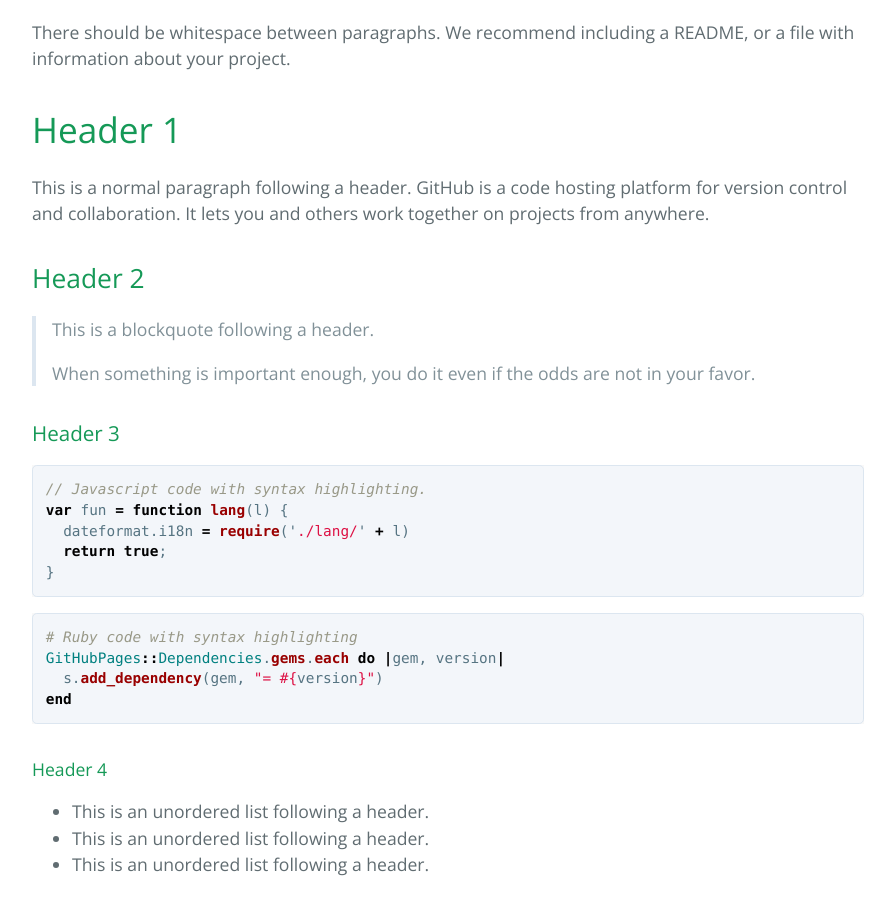
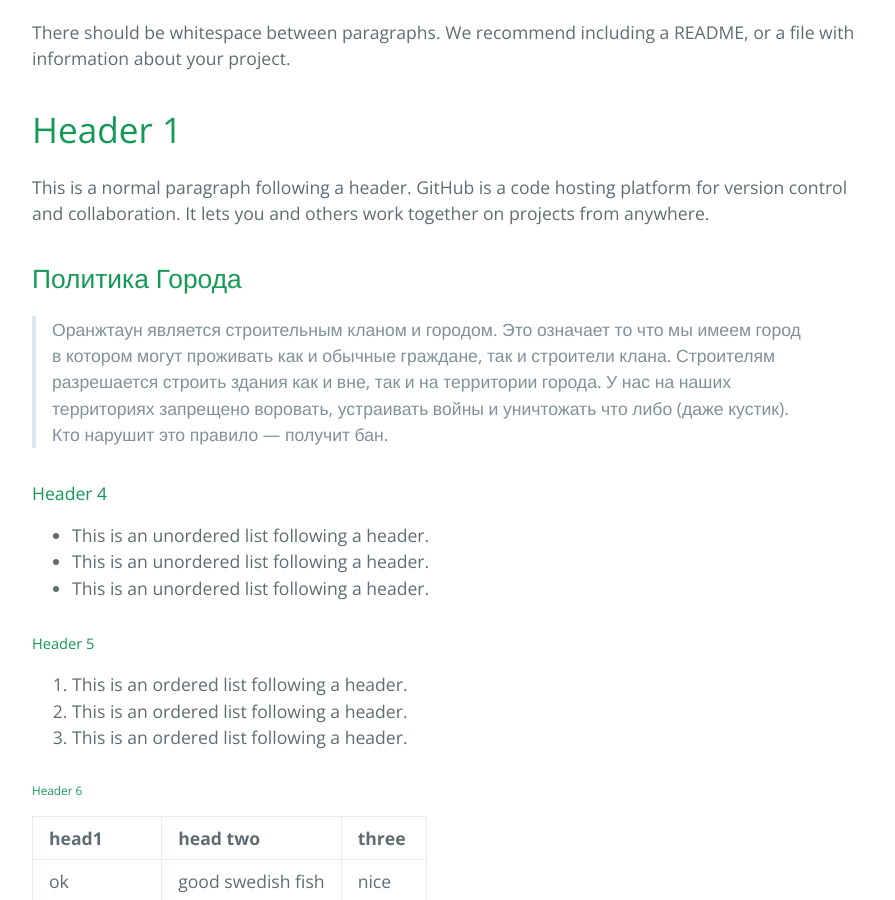
Before and after one commit to giviua/orangetown, a Jekyll site: the page built from index.md, in a window 1280 px wide and 900 px high, scrolled down 528 px. Shown: the whole window, without its empty margins (192-1087 px from the left). Built offline with Jekyll 4.4.1, drawn with Linux system fonts in a browser that asks for light colours.

Commit message:
Update index.md

````diff
--- a/index.md
+++ b/index.md
@@ -14,28 +14,9 @@ There should be whitespace between paragraphs. We recommend including a README,
 
 This is a normal paragraph following a header. GitHub is a code hosting platform for version control and collaboration. It lets you and others work together on projects from anywhere.
 
-## Header 2
+## Политика Города
 
-> This is a blockquote following a header.
->
-> When something is important enough, you do it even if the odds are not in your favor.
-
-### Header 3
-
-```js
-// Javascript code with syntax highlighting.
-var fun = function lang(l) {
-  dateformat.i18n = require('./lang/' + l)
-  return true;
-}
-```
-
-```ruby
-# Ruby code with syntax highlighting
-GitHubPages::Dependencies.gems.each do |gem, version|
-  s.add_dependency(gem, "= #{version}")
-end
-```
+> Оранжтаун является строительным кланом и городом. Это означает то что мы имеем город в котором могут проживать как и обычные граждане, так и строители клана. Строителям разрешается строить здания как и вне, так и на территории города. У нас на наших территориях запрещено воровать, устраивать войны и уничтожать что либо (даже кустик). Кто нарушит это правило — получит бан.
 
 #### Header 4
 
````
